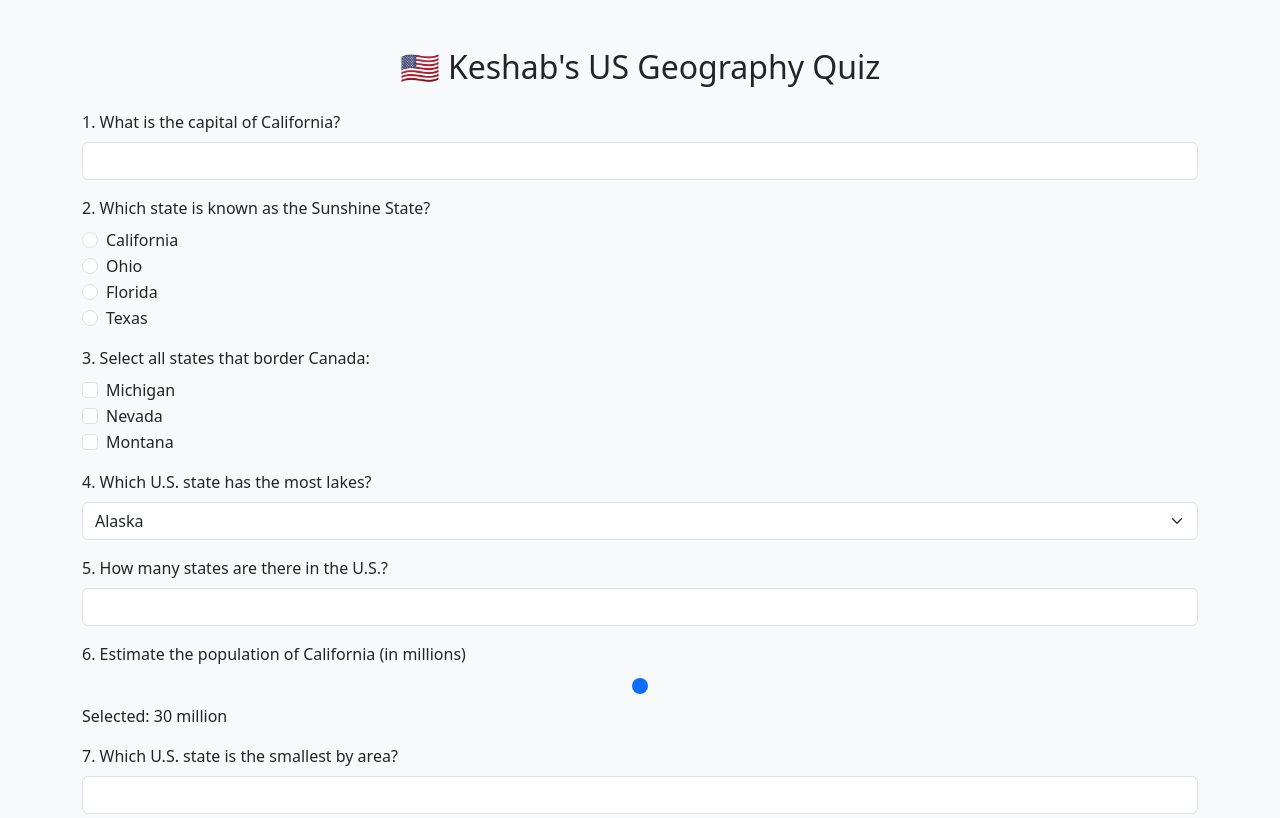
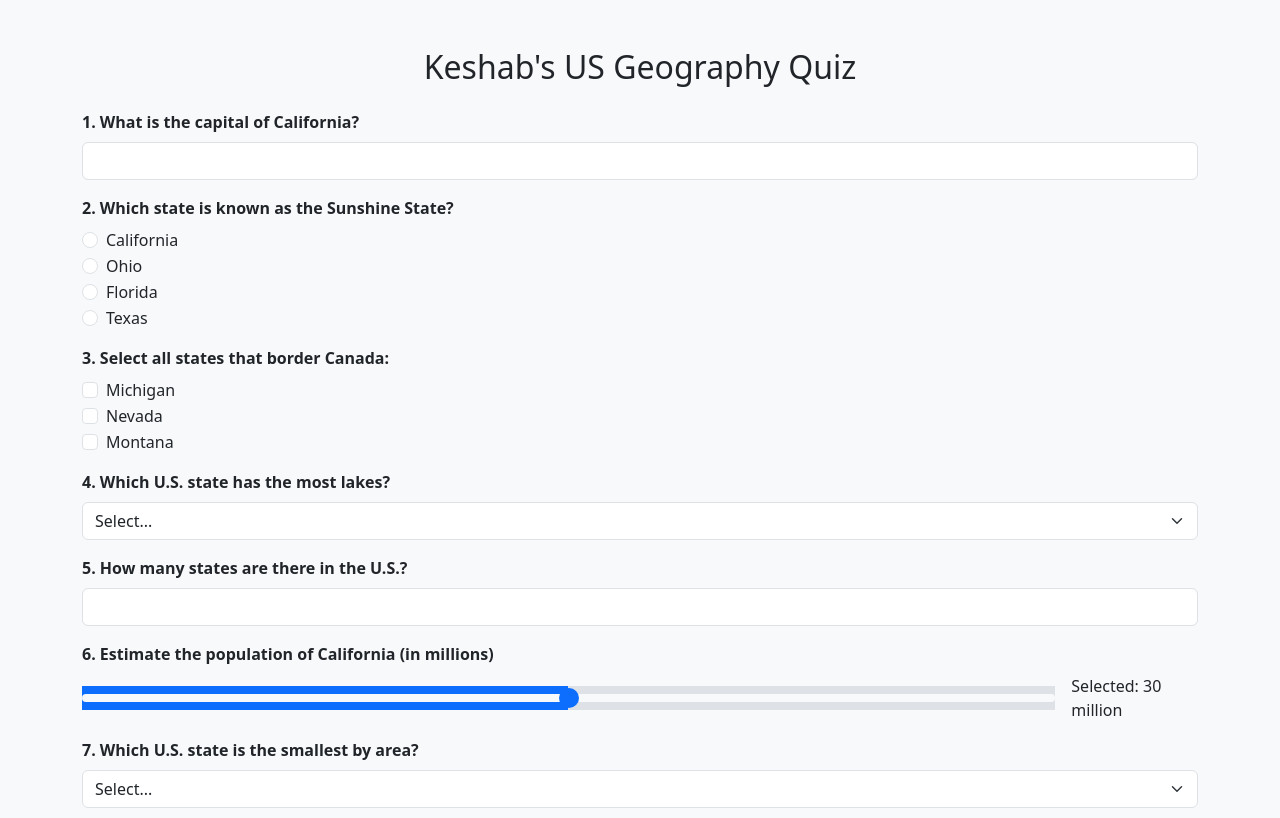
Before and after one commit to keshabbhai17/us-geography-quiz, a plain HTML site: page index.html in a window 1280 px wide. Shown: the top 818 px of the page. Drawn offline with nearby package versions, Linux system fonts and the light colour scheme.

Commit message:
Final quiz updates

```diff
--- a/index.html
+++ b/index.html
@@ -12,12 +12,45 @@
     }
     .correct { color: green; }
     .incorrect { color: red; }
+	<style>
+  input[type=range] {
+    width: 100%;
+    height: 8px;
+    background: linear-gradient(to right, #0d6efd 0%, #ccc 0%);
+    border-radius: 5px;
+    outline: none;
+    -webkit-appearance: none;
+  }
+
+  input[type=range]::-webkit-slider-thumb {
+    -webkit-appearance: none;
+    height: 20px;
+    width: 20px;
+    background: #0d6efd;
+    border-radius: 50%;
+    cursor: pointer;
+    margin-top: -6px;
+    border: none;
+  }
+
+  input[type=range]::-moz-range-thumb {
+    height: 20px;
+    width: 20px;
+    background: #0d6efd;
+    border-radius: 50%;
+    cursor: pointer;
+    border: none;
+  }
+</style>
+
   </style>
 </head>
 <body class="bg-light">
   <div class="container mt-5">
-    <h2 class="mb-4 text-center">🇺🇸 Keshab's US Geography Quiz</h2>
+    <h2 class="mb-4 text-center">Keshab's US Geography Quiz</h2>
     <form id="quizForm"></form>
+    <div class="mb-3">
+
     <button id="submitBtn" class="btn btn-primary mt-3">Submit Quiz</button>
     <div class="mt-4" id="scoreArea"></div>
     <div class="mt-2" id="quizCountArea"></div>
--- a/script.js
+++ b/script.js
@@ -20,16 +20,16 @@ document.addEventListener("DOMContentLoaded", () => {
       type: "checkbox",
       label: "3. Select all states that border Canada:",
       options: [
-        {label: "Michigan", correct: true},
-        {label: "Nevada", correct: false},
-        {label: "Montana", correct: true}
+        { label: "Michigan", correct: true },
+        { label: "Nevada", correct: false },
+        { label: "Montana", correct: true }
       ],
       id: "q3"
     },
     {
       type: "select",
       label: "4. Which U.S. state has the most lakes?",
-      options: ["Alaska", "Minnesota", "Michigan", "California"],
+      options: ["Select...", "Minnesota", "Alaska", "California", "Michigan"],
       correct: "Alaska",
       id: "q4"
     },
@@ -46,9 +46,10 @@ document.addEventListener("DOMContentLoaded", () => {
       id: "q6"
     },
     {
-      type: "text",
+      type: "dropdown",
       label: "7. Which U.S. state is the smallest by area?",
-      correct: "rhode island",
+      options: ["Select...", "Rhode Island", "Connecticut", "Delaware", "New Jersey"],
+      correct: "Rhode Island",
       id: "q7"
     },
     {
@@ -62,16 +63,17 @@ document.addEventListener("DOMContentLoaded", () => {
       type: "checkbox",
       label: "9. Select all U.S. territories:",
       options: [
-        {label: "Guam", correct: true},
-        {label: "Puerto Rico", correct: true},
-        {label: "Hawaii", correct: false}
+        { label: "Guam", correct: true },
+        { label: "Puerto Rico", correct: true },
+        { label: "Hawaii", correct: false }
       ],
       id: "q9"
     },
     {
-      type: "text",
+      type: "select",
       label: "10. What is the northernmost U.S. state?",
-      correct: "alaska",
+      options: ["Select...", "Alaska", "North Dakota", "Washington", "Montana"],
+      correct: "Alaska",
       id: "q10"
     }
   ];
@@ -91,7 +93,7 @@ document.addEventListener("DOMContentLoaded", () => {
       wrapper.className = "mb-3";
 
       const label = document.createElement("label");
-      label.className = "form-label";
+      label.className = "form-label fw-bold";
       label.textContent = q.label;
       wrapper.appendChild(label);
 
@@ -120,7 +122,7 @@ document.addEventListener("DOMContentLoaded", () => {
               <label class="form-check-label" for="${optId}">${opt.label}</label>
             </div>`;
         });
-      } else if (q.type === "select") {
+      } else if (q.type === "select" || q.type === "dropdown") {
         const select = document.createElement("select");
         select.className = "form-select";
         select.id = q.id;
@@ -132,21 +134,35 @@ document.addEventListener("DOMContentLoaded", () => {
         });
         wrapper.appendChild(select);
       } else if (q.type === "range") {
+  const rangeWrapper = document.createElement("div");
+  rangeWrapper.className = "d-flex align-items-center gap-3";
+
   const range = document.createElement("input");
   range.type = "range";
-        range.className = "form-range";
+  range.className = "form-range flex-grow-1";
   range.min = 10;
   range.max = 50;
   range.value = 30;
   range.id = q.id;
-        const rangeVal = document.createElement("div");
+
+  const rangeVal = document.createElement("span");
   rangeVal.textContent = "Selected: 30 million";
-        range.addEventListener("input", () => {
-          rangeVal.textContent = "Selected: " + range.value + " million";
-        });
-        wrapper.appendChild(range);
-        wrapper.appendChild(rangeVal);
+
+  // Add dynamic background fill
+  const updateRangeBackground = () => {
+    const percent = ((range.value - 10) / 40) * 100;
+    range.style.background = `linear-gradient(to right, #0d6efd ${percent}%, #dee2e6 ${percent}%)`;
+    rangeVal.textContent = `Selected: ${range.value} million`;
+  };
+
+  range.addEventListener("input", updateRangeBackground);
+  updateRangeBackground(); // Initialize
+
+  rangeWrapper.appendChild(range);
+  rangeWrapper.appendChild(rangeVal);
+  wrapper.appendChild(rangeWrapper);
 }
+
 
       const feedback = document.createElement("div");
       feedback.id = q.id + "-feedback";
@@ -163,8 +179,8 @@ document.addEventListener("DOMContentLoaded", () => {
 
       if (q.type === "text" || q.type === "number") {
         const val = document.getElementById(q.id).value.trim().toLowerCase();
-        correct = (val == q.correct.toString().toLowerCase());
-      } else if (q.type === "select") {
+        correct = (val === q.correct.toString().toLowerCase());
+      } else if (q.type === "select" || q.type === "dropdown") {
         const val = document.getElementById(q.id).value;
         correct = (val === q.correct);
       } else if (q.type === "radio") {
@@ -181,11 +197,12 @@ document.addEventListener("DOMContentLoaded", () => {
       }
 
       if (correct) {
-        feedback.innerHTML = `<span class="feedback-icon correct">✓ Correct</span>`;
+  feedback.innerHTML = `<img src="https://cdn-icons-png.flaticon.com/512/845/845646.png" alt="Correct" width="20" class="me-2"> <span class="text-success">Correct</span>`;
   score += 10;
 } else {
-        feedback.innerHTML = `<span class="feedback-icon incorrect">❌ Incorrect</span>`;
+  feedback.innerHTML = `<img src="https://cdn-icons-png.flaticon.com/512/1828/1828665.png" alt="Incorrect" width="20" class="me-2"> <span class="text-danger">Incorrect</span>`;
 }
+
     });
 
     document.getElementById("scoreArea").innerHTML = `<h4>Your Score: ${score}/100</h4>`;
```
Also changed, not shown: correct.png (added), incorrect.png (added). Lines whose indentation alone changed are shown as unchanged.
